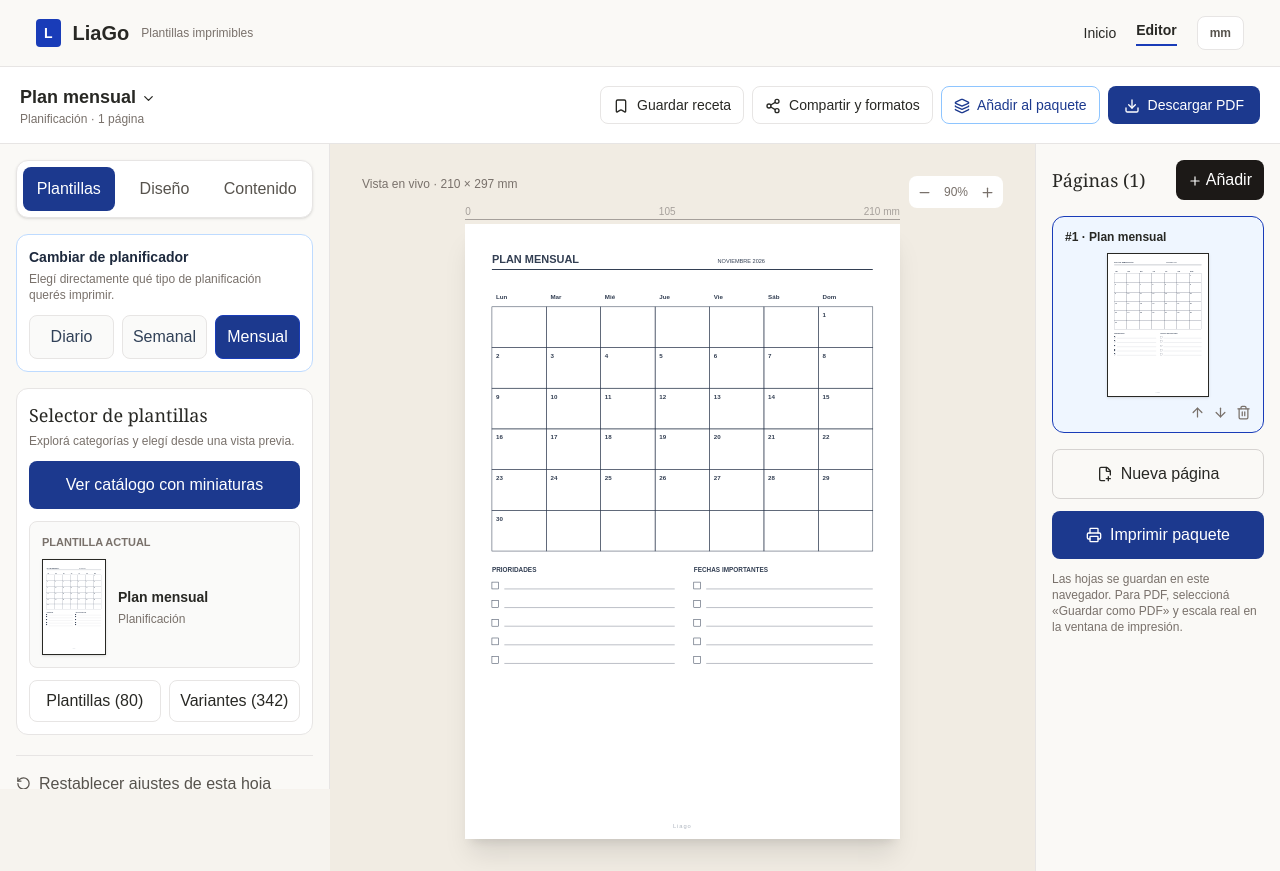
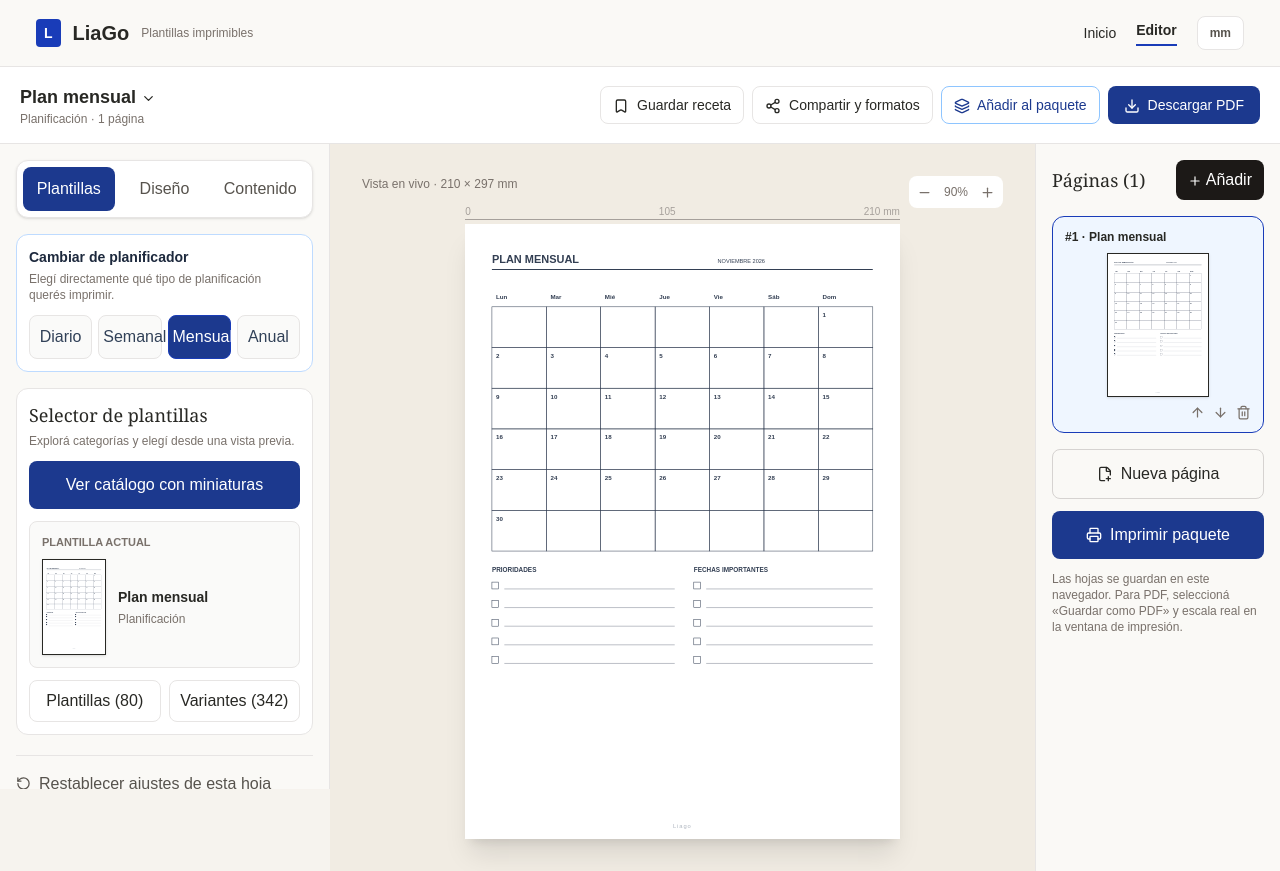
Before and after one commit to soto-cmd/liago, a Next.js app: page /plantillas in a window 1280 px wide. Built offline with nearby package versions, Linux system fonts and the light colour scheme.

Commit message:
feat: actualizar fecha automática durante uso y acceso al planificador anual

```diff
--- a/app/plantillas/estudio.tsx
+++ b/app/plantillas/estudio.tsx
@@ -121,8 +121,8 @@ function svgFor(s:Sheet){
 function save(blob:Blob,name:string){const u=URL.createObjectURL(blob),a=document.createElement("a");a.href=u;a.download=name;document.body.append(a);a.click();a.remove();setTimeout(()=>URL.revokeObjectURL(u),3000)}
 const input="w-full rounded-lg border border-stone-200 bg-white px-3 py-2 text-sm outline-none focus:border-blue-700";
 export default function Estudio(){
- const [pages,setPages]=useState<Sheet[]>([initial]),[selected,setSelected]=useState(1),[query,setQuery]=useState(""),[variantSearch,setVariantSearch]=useState(""),[variantFamily,setVariantFamily]=useState("Todas"),[showVariants,setShowVariants]=useState(true),[galleryOpen,setGalleryOpen]=useState(false),[galleryTab,setGalleryTab]=useState("Planificación"),[galleryMode,setGalleryMode]=useState<"plantillas"|"variantes">("plantillas"),[galleryPage,setGalleryPage]=useState(0),[sidebarTab,setSidebarTab]=useState<"plantillas"|"diseno"|"contenido">("plantillas"),[zoom,setZoom]=useState(90),[showExport,setShowExport]=useState(false),[error,setError]=useState(""),[busy,setBusy]=useState(false);
- const current=pages.find(p=>p.id===selected)||pages[0],art=useMemo(()=>svgFor(current),[current]);const groups=[...new Set(entries.map(e=>e.group))];const template=entries.find(e=>e.id===current.template)||entries[0];
+ const [pages,setPages]=useState<Sheet[]>([initial]),[selected,setSelected]=useState(1),[query,setQuery]=useState(""),[variantSearch,setVariantSearch]=useState(""),[variantFamily,setVariantFamily]=useState("Todas"),[showVariants,setShowVariants]=useState(true),[galleryOpen,setGalleryOpen]=useState(false),[galleryTab,setGalleryTab]=useState("Planificación"),[galleryMode,setGalleryMode]=useState<"plantillas"|"variantes">("plantillas"),[galleryPage,setGalleryPage]=useState(0),[sidebarTab,setSidebarTab]=useState<"plantillas"|"diseno"|"contenido">("plantillas"),[clockTick,setClockTick]=useState(0),[zoom,setZoom]=useState(90),[showExport,setShowExport]=useState(false),[error,setError]=useState(""),[busy,setBusy]=useState(false);
+ const current=pages.find(p=>p.id===selected)||pages[0],art=useMemo(()=>svgFor(current),[current,clockTick]);const groups=[...new Set(entries.map(e=>e.group))];const template=entries.find(e=>e.id===current.template)||entries[0];
  const update=(changes:Partial<Sheet>)=>setPages(v=>v.map(p=>p.id===selected?{...p,...changes}:p));
  const chooseVariant=(id:string)=>{const v=paperVariants.find(p=>p.id===id);if(!v)return;update({variantId:id,template:v.template,paper:v.paper,landscape:v.landscape,spacing:v.spacing,margin:v.margin,ink:v.ink,subtitle:v.subtitle||""});};
  const filteredTemplates=entries.filter(e=>(galleryTab==="Todas"||e.group===galleryTab)&&(!query||e.name.toLowerCase().includes(query.toLowerCase())||e.group.toLowerCase().includes(query.toLowerCase())));
@@ -132,6 +132,7 @@ export default function Estudio(){
  const add=()=>{const id=Math.max(...pages.map(x=>x.id))+1;setPages(v=>[...v,{...current,id}]);setSelected(id)};
  const del=(id:number)=>{if(pages.length===1)return;const next=pages.filter(x=>x.id!==id);setPages(next);if(selected===id)setSelected(next[0].id)};
  const move=(id:number,dir:number)=>{const next=[...pages],at=next.findIndex(p=>p.id===id),to=at+dir;if(to<0||to>=next.length)return;[next[at],next[to]]=[next[to],next[at]];setPages(next)};
+ useEffect(()=>{const timer=window.setInterval(()=>setClockTick(v=>v+1),60000);return()=>window.clearInterval(timer)},[]);
  useEffect(()=>{try{const raw=localStorage.getItem("liago-print-studio-v1");if(raw){const p=JSON.parse(raw);if(Array.isArray(p)&&p.length&&p.length<51&&p.every(x=>typeof x.id==="number"&&typeof x.template==="string")){setPages(p);setSelected(p[0].id)}}}catch{}},[]);
  useEffect(()=>{try{localStorage.setItem("liago-print-studio-v1",JSON.stringify(pages))}catch{}},[pages]);
  const print=(all=false)=>{const chosen=all?pages:[current];const popup=window.open("","_blank");if(!popup){setError("Permití las ventanas emergentes para guardar o imprimir el PDF.");return;}const html=chosen.map(p=>{const {svg,w,h}=svgFor(p);return `<div class="page" style="width:${w}mm;height:${h}mm">${svg}</div>`}).join("");const same=chosen.every(p=>p.paper===chosen[0].paper&&p.landscape===chosen[0].landscape);const {w,h}=svgFor(chosen[0]);popup.document.write(`<!doctype html><html><head><meta charset="utf-8"><title>Liago - paquete de impresión</title><style>@page{size:${w}mm ${h}mm;margin:0}html,body{margin:0;padding:0}.page{break-after:page;page-break-after:always;overflow:hidden}.page:last-child{break-after:auto}svg{width:100%;height:100%;display:block}@media screen{body{background:#ddd;padding:16px}.page{margin:0 auto 14px;background:white;box-shadow:0 1px 8px #aaa}}</style></head><body>${html}<script>onload=()=>{focus();print()}<\/script></body></html>`);popup.document.close();if(all&&!same)setError("El paquete combina tamaños diferentes. Para conservar las dimensiones exactas, usá un tamaño de papel único.");else setError("")};
@@ -180,8 +181,8 @@ export default function Estudio(){
 {sidebarTab==="plantillas"&&<div role="tabpanel" className="space-y-4"><div className="mb-4 rounded-xl border border-blue-200 bg-white p-3">
 <h2 className="text-sm font-bold text-slate-800">Cambiar de planificador</h2>
 <p className="mt-1 text-xs text-stone-500">Elegí directamente qué tipo de planificación querés imprimir.</p>
-<div className="mt-3 grid grid-cols-3 gap-2">
-{([{id:"plan-diario",label:"Diario"},{id:"plan-semanal",label:"Semanal"},{id:"plan-mensual",label:"Mensual"}] as const).map(item=><button key={item.id} type="button" onClick={()=>update({template:item.id,variantId:undefined})} aria-pressed={current.template===item.id} className={`min-h-11 rounded-lg border px-1 py-2 text-xs font-semibold transition-colors ${current.template===item.id?"border-blue-800 bg-blue-900 text-white":"border-stone-200 bg-stone-50 text-slate-700 hover:border-blue-500 hover:bg-blue-50"}`}>{item.label}</button>)}
+<div className="mt-3 grid grid-cols-4 gap-1.5">
+{([{id:"plan-diario",label:"Diario"},{id:"plan-semanal",label:"Semanal"},{id:"plan-mensual",label:"Mensual"},{id:"plan-anual",label:"Anual"}] as const).map(item=><button key={item.id} type="button" onClick={()=>update({template:item.id,variantId:undefined})} aria-pressed={current.template===item.id} className={`min-h-11 rounded-lg border px-1 py-2 text-xs font-semibold transition-colors ${current.template===item.id?"border-blue-800 bg-blue-900 text-white":"border-stone-200 bg-stone-50 text-slate-700 hover:border-blue-500 hover:bg-blue-50"}`}>{item.label}</button>)}
 </div>
 </div>
 <div className="rounded-xl border border-stone-200 bg-white p-3">
```
